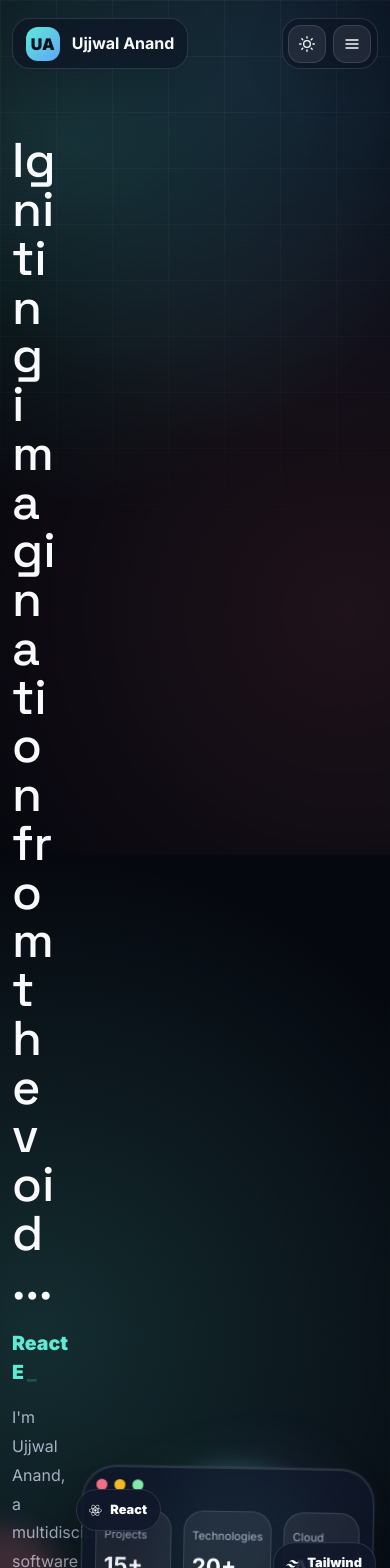
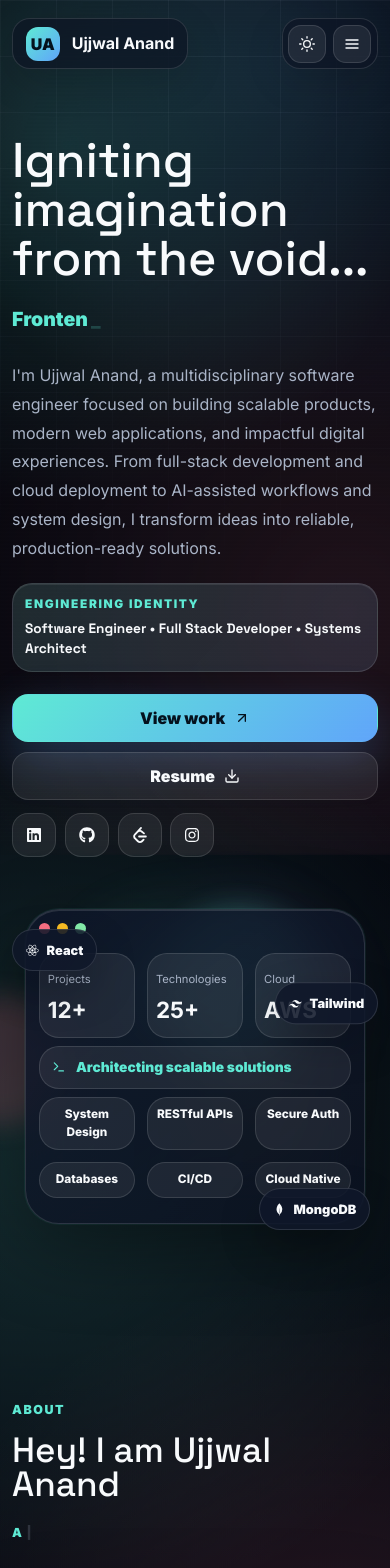
Before and after one commit to Ujjwal-anand00/my-portfolio, a React (Vite) app: page / in a window 390 px wide. Shown: the top 1568 px of the page. Built offline with nearby package versions, Linux system fonts and the light colour scheme.

Commit message:
feat: implement portfolio shell base styles and initial Home component architecture

```diff
--- a/src/components/Home.jsx
+++ b/src/components/Home.jsx
@@ -17,7 +17,7 @@ import {
 import {
   FiArrowUpRight,
   FiDownload,
-  FiMousePointer,
+  FiTerminal,
 } from "react-icons/fi";
 
 const socials = [
@@ -61,9 +61,9 @@ const Home = ({ onNavigate }) => {
           <Typewriter
             words={[
               "Full Stack Developer",
-              "React Experience Builder",
-              "MERN Product Engineer",
-              "Cybersecurity-minded Problem Solver",
+              "Frontend React Specialist",
+              "MERN Stack Engineer",
+              "Secure Systems Developer",
             ]}
             loop={0}
             typeSpeed={70}
@@ -84,7 +84,7 @@ const Home = ({ onNavigate }) => {
         <div className="identity-statement">
           <span>Engineering Identity</span>
           <strong>
-            Full Stack Engineer • Systems Thinker • Product Builder
+            Software Engineer • Full Stack Developer • Systems Architect
           </strong>
         </div>
 
@@ -140,11 +140,11 @@ const Home = ({ onNavigate }) => {
           <div className="metric-strip">
             <div>
               <small>Projects</small>
-              <strong>15+</strong>
+              <strong>12+</strong>
             </div>
             <div>
               <small>Technologies</small>
-              <strong>20+</strong>
+              <strong>25+</strong>
             </div>
             <div>
               <small>Cloud</small>
@@ -152,17 +152,17 @@ const Home = ({ onNavigate }) => {
             </div>
           </div>
           <div className="command-card">
-            <FiMousePointer />
-            <span>Recruiter journey optimized</span>
+            <FiTerminal />
+            <span>Architecting scalable solutions</span>
           </div>
           <div className="signal-grid">
             {[
-              "UI Systems",
-              "APIs",
-              "Auth",
-              "Analytics",
-              "Security",
-              "Cloud",
+              "System Design",
+              "RESTful APIs",
+              "Secure Auth",
+              "Databases",
+              "CI/CD",
+              "Cloud Native",
             ].map((item) => (
               <span key={item}>{item}</span>
             ))}
--- a/src/components/ShowcaseUpgrades.css
+++ b/src/components/ShowcaseUpgrades.css
@@ -18,6 +18,7 @@
 
 .project-showcase-track.featured-grid {
   display: flex;
+  align-items: stretch;
   gap: clamp(1rem, 2vw, 1.5rem);
   overflow-x: auto;
   overflow-y: hidden;
@@ -44,16 +45,29 @@
   flex: 0 0 min(88vw, 520px);
   scroll-snap-align: center;
   scroll-snap-stop: always;
-  min-height: 100%;
+  height: auto;
+  align-self: stretch;
   transform: translateZ(0);
   transition:
     transform 240ms ease,
     box-shadow 240ms ease,
     border-color 240ms ease;
+  display: flex;
+  flex-direction: column;
+}
+
+.project-showcase-track .project-content {
+  display: flex;
+  flex-direction: column;
+  flex-grow: 1;
+}
+
+.project-showcase-track .project-actions {
+  margin-top: auto;
 }
 
 .project-showcase-track .project-card.featured {
-  flex-basis: min(90vw, 620px);
+  flex-basis: min(88vw, 520px);
 }
 
 .project-showcase-track .project-card:hover {
--- a/src/index.css
+++ b/src/index.css
@@ -2061,10 +2061,71 @@ img {
   }
 }
 
-/* --- Experience sidebar: stack early (≤ 960px) ---- */
+/* --- Stack early (≤ 960px) ---- */
 @media (max-width: 960px) {
-  .experience-layout {
+  .experience-layout,
+  .hero-section,
+  .about-grid {
     grid-template-columns: 1fr;
+  }
+
+  .desktop-nav {
+    display: none;
+  }
+
+  .mobile-trigger {
+    display: grid;
+  }
+
+  .mobile-nav.open {
+    display: block;
+    position: fixed;
+    inset: 0;
+    z-index: 100;
+    background: rgba(5, 7, 13, 0.95);
+    backdrop-filter: blur(10px);
+  }
+
+  .mobile-nav-panel {
+    padding: 2rem;
+    display: flex;
+    flex-direction: column;
+    gap: 1rem;
+    height: 100%;
+    margin-top: 2rem;
+  }
+
+  .mobile-nav-head {
+    display: flex;
+    justify-content: space-between;
+    align-items: center;
+    margin-bottom: 2rem;
+    color: var(--text);
+    font-size: 1.25rem;
+    font-weight: 700;
+  }
+
+  .mobile-nav-panel button {
+    text-align: left;
+    font-size: 1.5rem;
+    padding: 1rem 0;
+    font-weight: 700;
+  }
+
+  .hero-visual {
+    display: flex;
+    justify-content: center;
+    align-items: center;
+    min-height: auto;
+  }
+
+  .hero-device {
+    position: relative;
+    inset: auto;
+    transform: none;
+    margin: 2rem auto;
+    width: 100%;
+    max-width: 420px;
   }
 }
 
```
